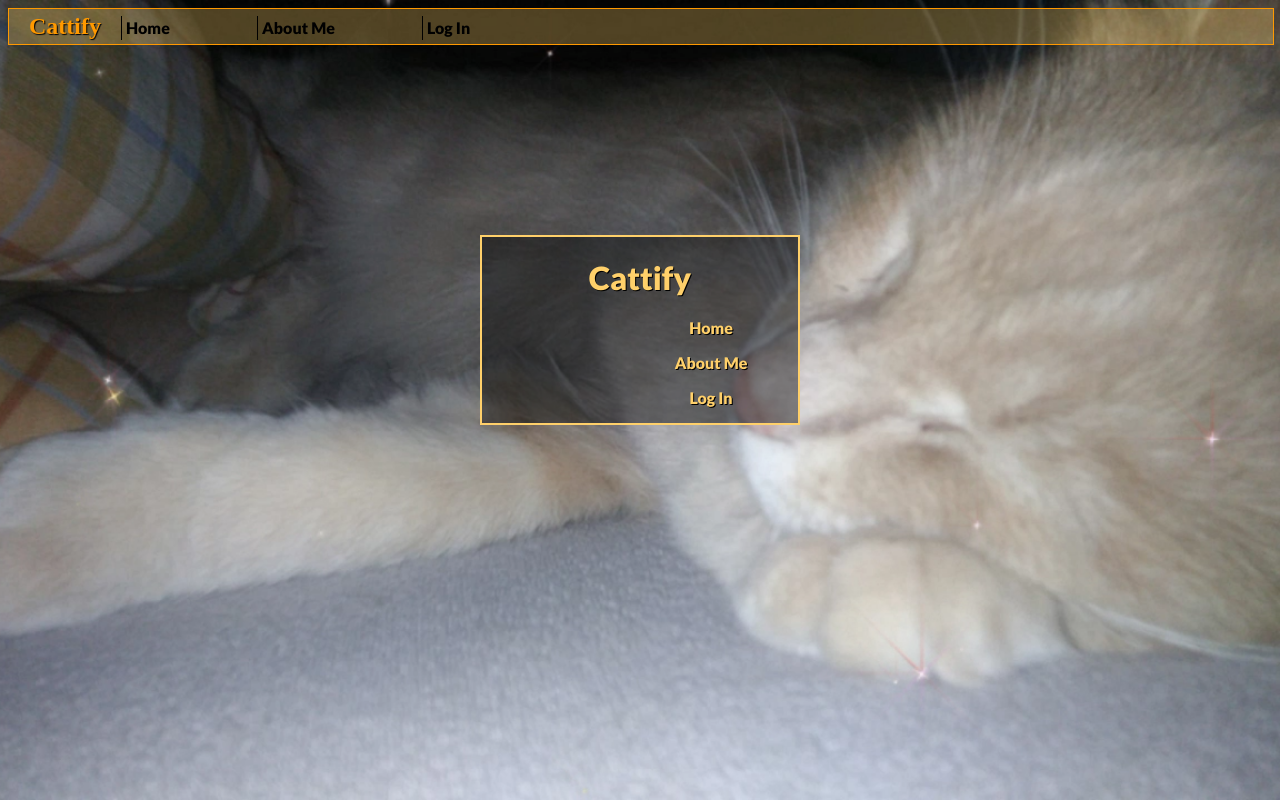
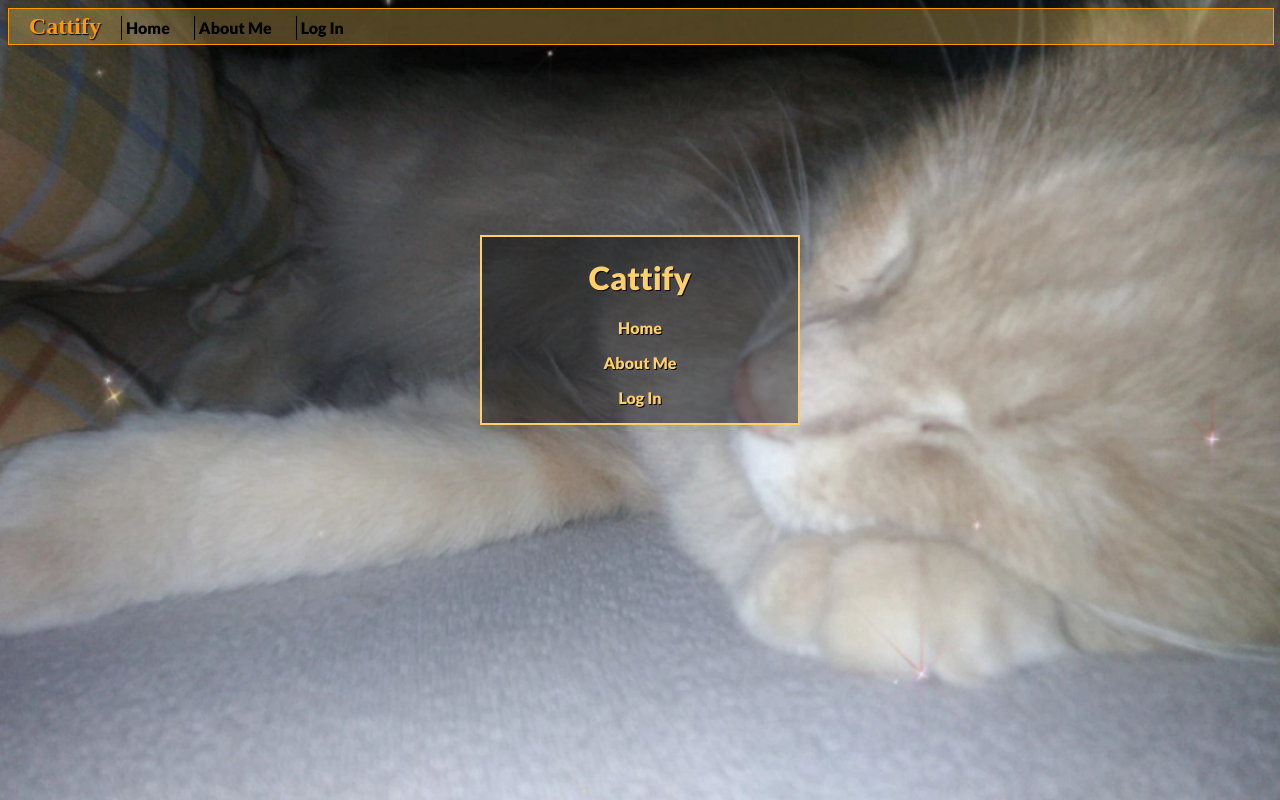
Before and after one commit to sebrandt1/sebastian-brandt-web-project, a plain HTML site: page index.html in a window 1280 px wide. Drawn offline with Linux system fonts and the light colour scheme.

Commit message:
fixed bug where text was not centered in the main menu

```diff
--- a/stylesheet.css
+++ b/stylesheet.css
@@ -121,10 +121,7 @@ body {
 }
 
 #textcontainer h1, p {
-    position: sticky;
     text-align: center;
-    margin-left: 50%;
-    margin-right: 5%;
 }
 #textcontainer h1 {
     text-decoration: underline;
```
